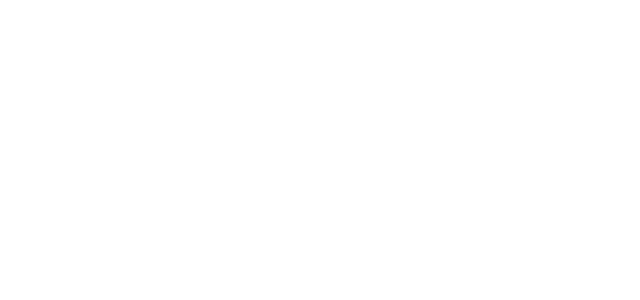
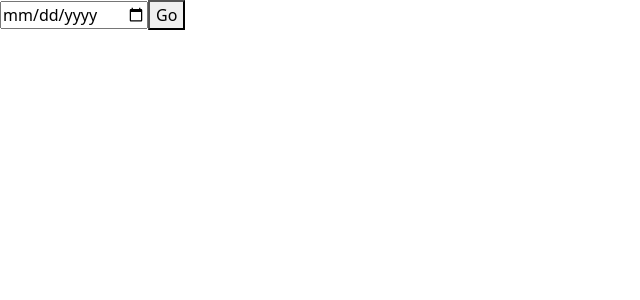
Before and after one commit to yuvraj-humanli/test, an Angular app: page /spends in a window 1280 px wide. Before the commit this address led to /. Shown: the top 300 px of the page, without its empty margins (0-640 px from the left). Built offline with nearby package versions, Linux system fonts and the light colour scheme.

Commit message:
Feature Added : implemented the date select and then viewing the total spends , list and remark in red if spend exceeds 500 else in green.

```diff
--- a/src/app/app-routing.module.ts
+++ b/src/app/app-routing.module.ts
@@ -3,10 +3,12 @@
 import { HomeComponent } from './components/home/home.component';
 import { QuotesComponent } from './components/quotes/quotes.component';
 import { TestComponent } from './components/test/test.component';
+import { SpendsComponent } from './components/spends/spends.component';
 
 const routes: Routes = [
   { path: "", component: TestComponent},
-  { path: "quote", component: QuotesComponent}
+  { path: "quote", component: QuotesComponent},
+  {path:"spends",component:SpendsComponent}
 ];
 
 @NgModule({
--- a/src/app/app.module.ts
+++ b/src/app/app.module.ts
@@ -10,6 +10,7 @@
 import { StepComponent } from './components/step/step.component';
 import { QuotesComponent } from './components/quotes/quotes.component';
 import { DataService } from './services/data.service';
+import { SpendsComponent } from './components/spends/spends.component';
 
 @NgModule({
   declarations: [
@@ -18,7 +19,8 @@
     CountComponent,
     TestComponent,
     StepComponent,
-    QuotesComponent
+    QuotesComponent,
+    SpendsComponent
   ],
   imports: [
     BrowserModule,
--- /dev/null
+++ b/src/app/components/spends/spends.component.html
@@ -0,0 +1,16 @@
+<div class="">
+    <input #date type="date">
+<button (click)="fetchData(date.value)">Go</button>
+</div>
+
+<div *ngIf="clicked === true">
+    <h1 class="text-success" *ngIf="totalSpends < 500 && date.value; else overSpend">Wohoo! Savings Day</h1>
+    <ng-template #overSpend>
+        <h1 class="text-danger">Uhh!! you spend too much</h1>
+    </ng-template>
+
+    <p>Total spends {{totalSpends}} on {{date.value}}</p>
+    <ul *ngFor="let i of spends">
+        <li>{{i}}</li>
+    </ul>
+</div>
--- /dev/null
+++ b/src/app/components/spends/spends.component.ts
@@ -0,0 +1,31 @@
+import { Component } from '@angular/core';
+import { DataService } from 'src/app/services/data.service';
+
+@Component({
+  selector: 'app-spends',
+  templateUrl: './spends.component.html',
+  styleUrls: ['./spends.component.css']
+})
+export class SpendsComponent {
+  constructor(
+    private spendService : DataService
+  ){}
+
+  totalSpends = 0;
+  spends = [];
+  clicked = false;
+  fetchData(date:string){
+    const newDate = new Date(date);
+    date = `${newDate.getMonth()+1}/${newDate.getDate()}/${newDate.getFullYear()}`;
+    this.spendService.getSpends(date).subscribe ({
+      next:(res:any) =>{
+        this.totalSpends = res.data;
+        this.spends = res.sources;
+        this.clicked = true;
+      }, error: (err: any) => {
+        console.log(err)
+      }
+
+    })
+  }
+}
```
Also changed, not shown: src/app/components/spends/spends.component.css (added), 1 other file (tests, documents, lock files or other folders).
